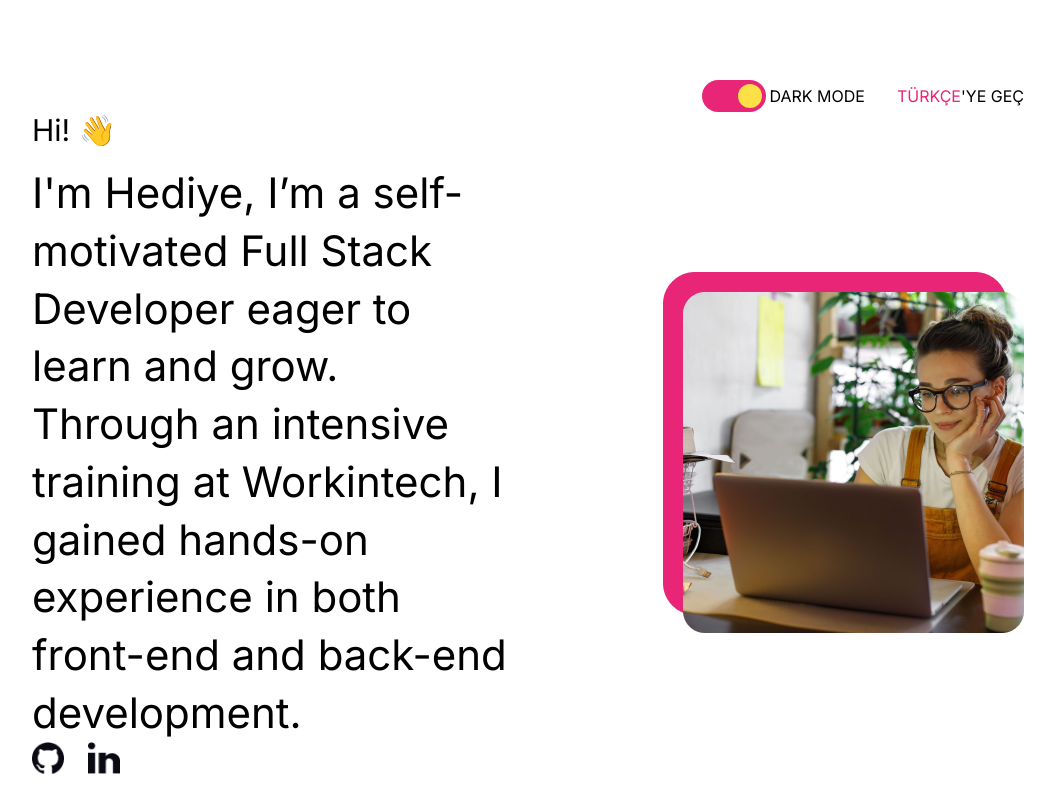
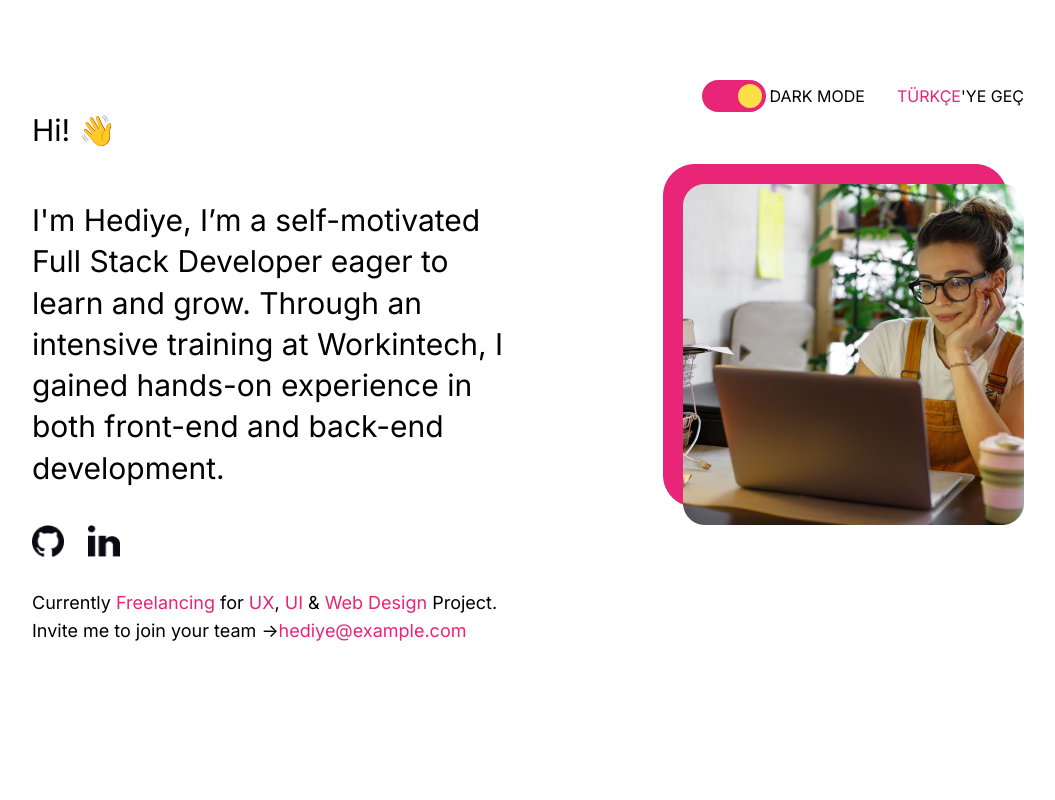
Before and after one commit to hediye-ersan/My-page, a React (Vite) app: page / in a window 1280 px wide. Shown: the top 800 px of the page, without its empty margins (112-1167 px from the left). Built offline with nearby package versions, Linux system fonts and the light colour scheme; a web font is replaced by a local one.

Commit message:
font size changed

```diff
--- a/src/components/Header.jsx
+++ b/src/components/Header.jsx
@@ -52,7 +52,7 @@ const Header = () => {
           <h1 className='text-2xl sm:text-3xl mb-4'>{bioData.title}</h1>
 
           <div className="flex flex-col-reverse sm:flex-row justify-between items-center gap-6">
-            <p className="text-2xl sm:text-[42px] sm:pr-32 leading-relaxed sm:leading-snug">
+            <p className="text-2xl sm:text-3xl sm:pr-32 leading-relaxed sm:leading-snug">
               {bioData.text}
             </p>
 
```
